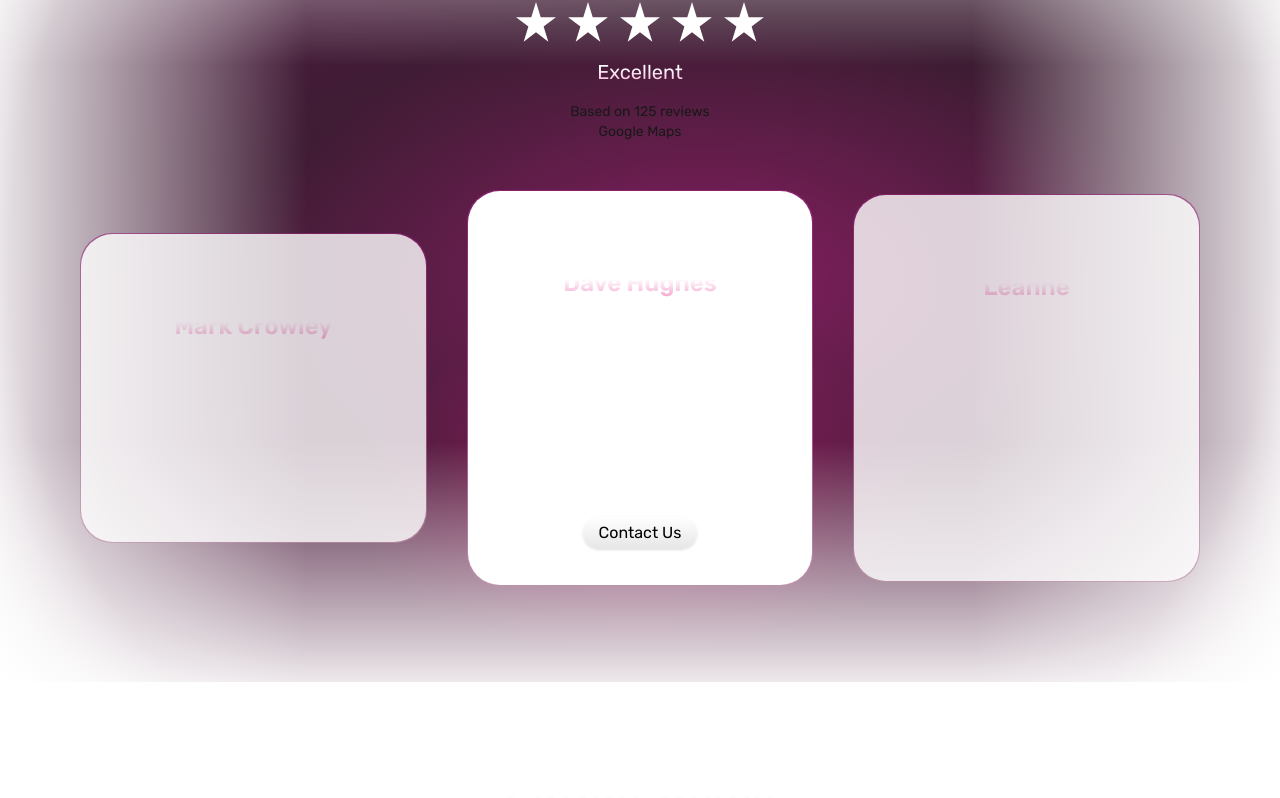
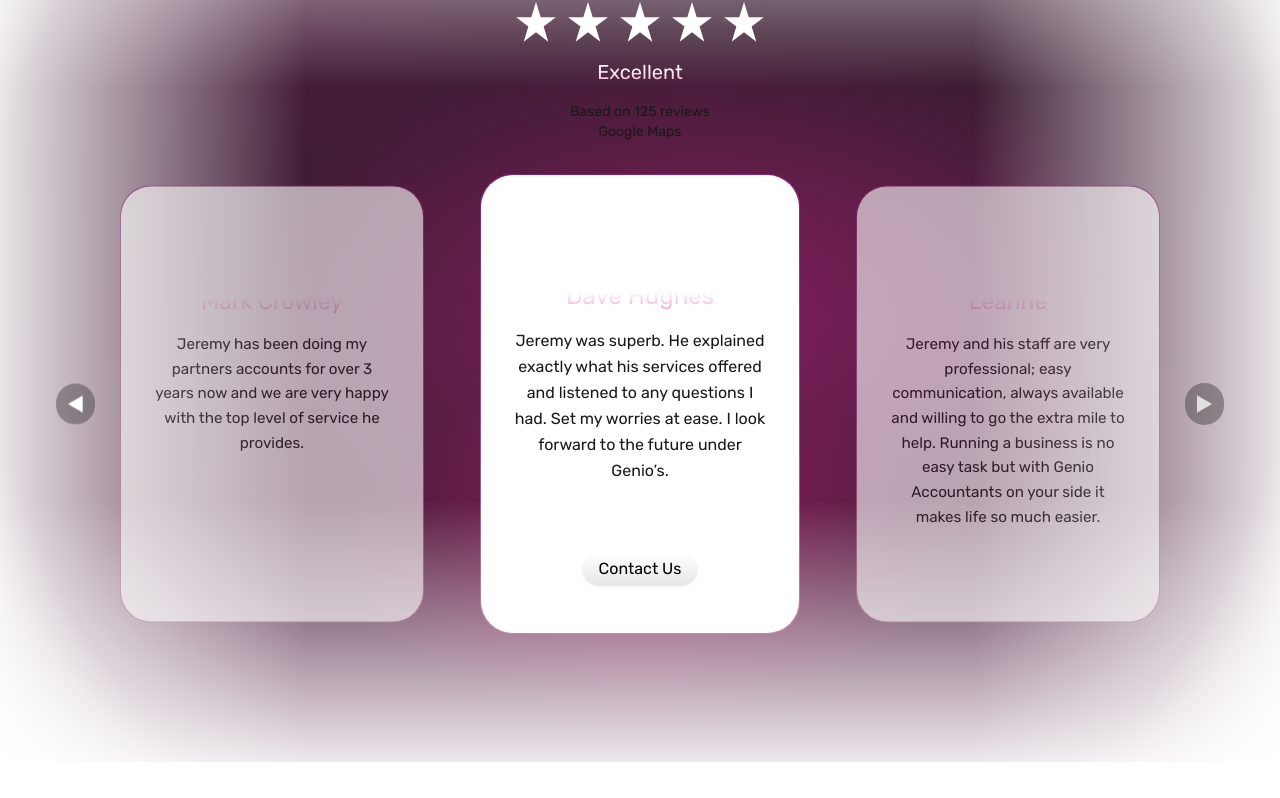
Before and after one commit to Freeman-md/genio-project, a Next.js app: page / in a window 1280 px wide. Shown: the part 1755-2553 px from the top of the page. Built offline with nearby package versions, Linux system fonts and the light colour scheme.

Commit message:
refactor(testimonials): replace TestimonialList component with TestimonialSlider and update testimonial data structure

```diff
--- a/src/app/components/sections/home/testimonials/testimonial-list.tsx
+++ /dev/null
@@ -1,80 +0,0 @@
-"use client";
-
-import { motion } from "motion/react";
-import GradientBorder from "@/app/components/ui/gradient-border";
-import Button from "@/app/components/ui/button";
-import Image from "next/image";
-
-type Item = {
-  id: string;
-  name: string;
-  date: string;
-  rating: number;
-  text: string;
-};
-
-export default function TestimonialList({ items }: { items: Item[] }) {
-
-  const visible = items.slice(0, 3);
-
-  return (
-    <motion.ul
-      className="mt-12 grid gap-8 md:gap-10 md:grid-cols-2 lg:grid-cols-3 items-center"
-      initial="hidden"
-      whileInView="show"
-      viewport={{ once: true, margin: "-80px" }}
-      variants={{
-        hidden: { opacity: 0 },
-        show: {
-          opacity: 1,
-          transition: { staggerChildren: 0.08, ease: [0.22, 1, 0.36, 1] },
-        },
-      }}
-    >
-      {visible.map((testimonial, idx) => {
-        const dim = idx !== 1 ? "opacity-80" : "opacity-100";
-        const showCta = idx === 1;
-
-        return (
-          <motion.li
-            key={testimonial.id}
-            variants={{
-              hidden: { opacity: 0, y: 12 },
-              show: { opacity: 1, y: 0, transition: { duration: 0.35 } },
-            }}
-          >
-            <GradientBorder
-              radius="rounded-[32px]"
-              className={dim}
-              innerClassName="bg-muted p-8 md:p-9 rounded-[32px] text-center"
-            >
-              <div className="flex justify-center gap-2">
-                {Array.from({ length: testimonial.rating }).map((_, i) => (
-                  <Image key={i} src="/svgs/star.svg" alt="" width={20} height={20} />
-                ))}
-              </div>
-
-              <h3 className="mt-5 text-brand-gradient text-2xl font-semibold">
-                {testimonial.name}
-              </h3>
-
-              <p className="mt-4 text-white/90 max-w-[42ch] mx-auto leading-relaxed">
-                “{testimonial.text}”
-              </p>
-
-              <p className="mt-6 text-sm text-white/60">{testimonial.date}</p>
-
-              {showCta && (
-                <div className="mt-7">
-                  <Button variant="solid-white">
-                    Contact Us
-                  </Button>
-                </div>
-              )}
-            </GradientBorder>
-          </motion.li>
-        );
-      })}
-    </motion.ul>
-  );
-}
--- /dev/null
+++ b/src/app/components/sections/home/testimonials/testimonial-slider.tsx
@@ -0,0 +1,96 @@
+"use client";
+
+import { useState } from "react";
+import GradientBorder from "@/app/components/ui/gradient-border";
+import Button from "@/app/components/ui/button";
+import Image from "next/image";
+
+type TestimonialItem = {
+  id: string;
+  name: string;
+  date: string;
+  rating: number;
+  text: string;
+};
+
+export default function TestimonialSlider({ items }: { items: TestimonialItem[] }) {
+  const [activeIndex, setActiveIndex] = useState(0);
+
+  const total = items.length;
+
+  const prevIndex = (activeIndex - 1 + total) % total;
+  const nextIndex = (activeIndex + 1) % total;
+
+  const goToPrevious = () => setActiveIndex(prevIndex);
+  const goToNext = () => setActiveIndex(nextIndex);
+
+  return (
+    <div className="relative container py-8">
+      <div className={`flex justify-center gap-6 sm:gap-8 lg:gap-12 `}>
+        <Card item={items[prevIndex]} isActive={false} />
+
+        <Card item={items[activeIndex]} isActive={true} />
+
+        <Card item={items[nextIndex]} isActive={false} />
+      </div>
+
+      <button
+        onClick={goToPrevious}
+        aria-label="Previous testimonial"
+        className="absolute left-2 sm:-left-6 top-1/2 -translate-y-1/2 z-20 p-3 bg-black/30 hover:bg-black/50 backdrop-blur-sm rounded-full transition"
+      >
+        <Image src="/svgs/left-arrow.svg" alt="Previous" width={15} height={15} />
+      </button>
+
+      <button
+        onClick={goToNext}
+        aria-label="Next testimonial"
+        className="absolute right-2 sm:-right-6 top-1/2 -translate-y-1/2 z-20 p-3 bg-black/30 hover:bg-black/50 backdrop-blur-sm rounded-full transition"
+      >
+        <Image src="/svgs/right-arrow.svg" alt="Next" width={15} height={15} />
+      </button>
+    </div>
+  );
+}
+
+function Card({ item, isActive }: { item: TestimonialItem; isActive: boolean }) {
+  return (
+    <GradientBorder
+      radius="rounded-4xl"
+      className={`flex-none shrink-0
++                 min-w-[260px] w-[65vw] sm:w-[50vw] lg:w-1/3 max-w-[360px]
++                 h-[420px] md:h-[460px] ${
+        isActive ? "scale-100 opacity-100 z-10" : "scale-95 opacity-60 z-0"
+      }`}
+      innerClassName="flex flex-col items-center justify-between text-center h-full px-8 py-12 bg-muted"
+    >
+      <div className="space-y-8">
+        <div className="flex justify-center gap-1">
+          {Array.from({ length: 5 }).map((_, index) => (
+            <Image
+              key={index}
+              src="/svgs/star.svg"
+              alt="Star"
+              width={25}
+              height={25}
+              className={`${index < item.rating ? "opacity-100" : "opacity-30"}`}
+            />
+          ))}
+        </div>
+
+        <div>
+          <h3 className="mt-5 text-brand-gradient text-2xl">{item.name}</h3>
+          <p className="mt-4 leading-relaxed max-w-[38ch]">{item.text}</p>
+        </div>
+      </div>
+
+      {!isActive && <p className="mt-6 text-sm text-white/60">{item.date}</p>}
+
+      {isActive && (
+        <div className="mt-6">
+          <Button variant="solid-white">Contact Us</Button>
+        </div>
+      )}
+    </GradientBorder>
+  );
+}
--- a/src/app/components/sections/home/testimonials/testimonials.tsx
+++ b/src/app/components/sections/home/testimonials/testimonials.tsx
@@ -1,5 +1,5 @@
 import Image from "next/image";
-import TestimonialList from "./testimonial-list";
+import TestimonialList from "./testimonial-slider";
 
 type Testimonial = {
   id: string;
@@ -11,15 +11,7 @@ type Testimonial = {
 
 const TESTIMONIALS: Testimonial[] = [
   {
-    id: "t1",
-    name: "Mark Crowley",
-    date: "15/02/2024",
-    rating: 5,
-    text:
-      "Jeremy has been doing my partners accounts for over 3 years now and we are very happy with the top level of service he provides.",
-  },
-  {
-    id: "t2",
+    id: "testimonial-1",
     name: "Dave Hughes",
     date: "—",
     rating: 5,
@@ -27,16 +19,15 @@ const TESTIMONIALS: Testimonial[] = [
       "Jeremy was superb. He explained exactly what his services offered and listened to any questions I had. Set my worries at ease. I look forward to the future under Genio’s.",
   },
   {
-    id: "t3",
+    id: "testimonial-2",
     name: "Leanne",
     date: "25/03/2024",
     rating: 5,
     text:
       "Jeremy and his staff are very professional; easy communication, always available and willing to go the extra mile to help. Running a business is no easy task but with Genio Accountants on your side it makes life so much easier.",
   },
-  // extra items for when we wire the slider:
   {
-    id: "t4",
+    id: "testimonial-3",
     name: "Sophie Turner",
     date: "02/04/2024",
     rating: 5,
@@ -44,12 +35,20 @@ const TESTIMONIALS: Testimonial[] = [
       "Swift advice and clear planning. Our finance ops feel organised for the first time in years.",
   },
   {
-    id: "t5",
+    id: "testimonial-4",
     name: "James Porter",
     date: "18/04/2024",
     rating: 5,
     text:
       "Great experience from start to finish. Practical guidance that saved us time and tax.",
+  },
+  {
+    id: "testimonial-5",
+    name: "Mark Crowley",
+    date: "15/02/2024",
+    rating: 5,
+    text:
+      "Jeremy has been doing my partners accounts for over 3 years now and we are very happy with the top level of service he provides.",
   },
 ];
 
@@ -65,7 +64,6 @@ export default function Testimonials() {
           Customer testimonials
         </h2>
 
-        {/* header stars + copy */}
         <div className="mt-8 flex flex-col items-center gap-4">
           <div className="flex gap-3">
             {Array.from({ length: 5 }).map((_, index) => (
--- a/src/app/components/ui/gradient-border.tsx
+++ b/src/app/components/ui/gradient-border.tsx
@@ -1,11 +1,13 @@
-import type { PropsWithChildren } from "react";
+import type { PropsWithChildren, HTMLAttributes } from "react";
 
-type GradientBorderProps = PropsWithChildren<{
-  radius?: string;
-  className?: string;
-  innerClassName?: string;
-  gradientClassName?: string;
-}>;
+type GradientBorderProps = PropsWithChildren<
+  {
+    radius?: string;
+    className?: string;
+    innerClassName?: string;
+    gradientClassName?: string;
+  } & HTMLAttributes<HTMLDivElement>
+>;
 
 export default function GradientBorder({
   children,
@@ -13,10 +15,16 @@ export default function GradientBorder({
   className = "",
   innerClassName = "",
   gradientClassName = "bg-[linear-gradient(180deg,rgba(150,34,122,0.75)_0%,rgba(171,91,154,0.75)_46%,rgba(192,146,171,0.75)_100%)]",
+  ...rest
 }: GradientBorderProps) {
   return (
-    <div className={["relative p-[1px]", radius, gradientClassName, className].join(" ")}>
-      <div className={[radius, innerClassName].join(" ")}>{children}</div>
+    <div
+      className={["relative p-[1px]", radius, gradientClassName, className].join(" ")}
+      {...rest}
+    >
+      <div className={[radius, innerClassName].join(" ")}>
+        {children}
+      </div>
     </div>
   );
 }
```
